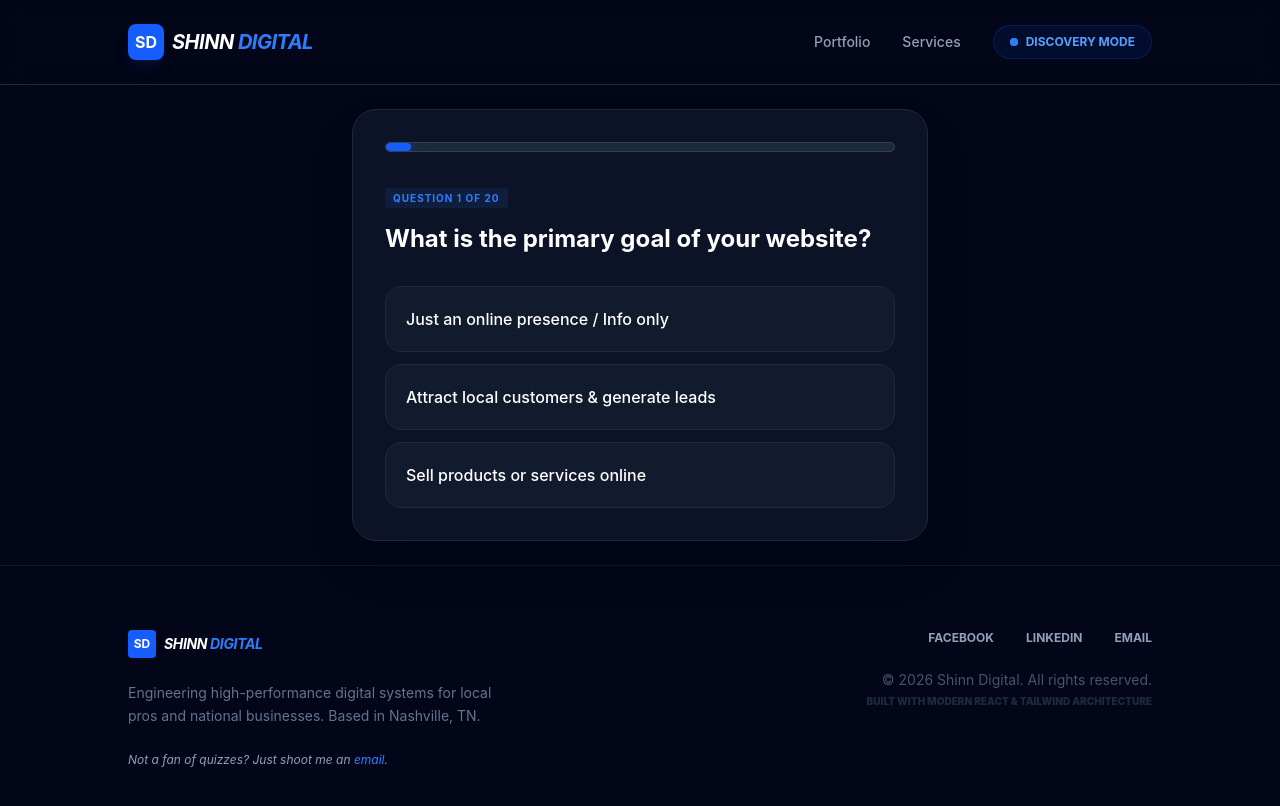
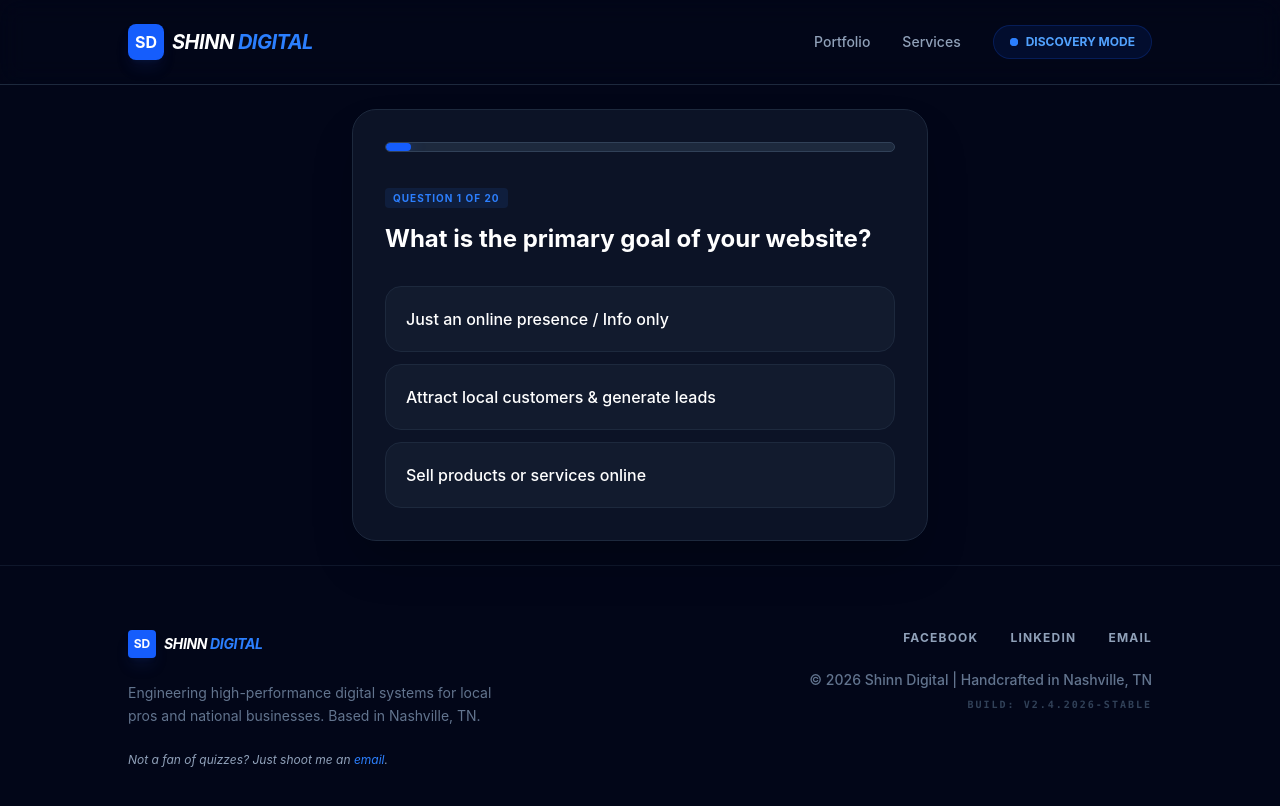
Before and after one commit to DShinn96/discovery-app, a React (Vite) app: page / in a window 1280 px wide. Shown: the top 806 px of the page. Built offline with nearby package versions, Linux system fonts and the light colour scheme.

Commit message:
Branding: Updated footer to handcrafted signature and stable build version

```diff
--- a/src/app.jsx
+++ b/src/app.jsx
@@ -305,7 +305,7 @@ function App() {
         <div className="max-w-5xl mx-auto flex flex-col md:flex-row justify-between items-start gap-12">
           <div className="max-w-sm text-left">
             <div className="flex items-center gap-2 mb-6">
-              <div className="w-7 h-7 bg-blue-600 rounded flex items-center justify-center text-xs font-bold text-white">
+              <div className="w-7 h-7 bg-blue-600 rounded flex items-center justify-center text-xs font-bold text-white shadow-lg shadow-blue-900/20">
                 SD
               </div>
               <span className="font-bold tracking-tight text-sm uppercase italic text-white">
@@ -334,31 +334,35 @@ function App() {
                 href="https://www.facebook.com/shinndigital"
                 target="_blank"
                 rel="noreferrer"
-                className="text-slate-400 hover:text-blue-400 transition-colors uppercase font-bold text-xs"
+                className="text-slate-400 hover:text-blue-400 transition-colors uppercase font-bold text-xs tracking-widest"
               >
                 Facebook
               </a>
               <a
-                href="https://www.linkedin.com/in/david-shinn1/"
+                href="https://www.linkedin.com/in/shinndigital"
                 target="_blank"
                 rel="noreferrer"
-                className="text-slate-400 hover:text-blue-400 transition-colors uppercase font-bold text-xs"
+                className="text-slate-400 hover:text-blue-400 transition-colors uppercase font-bold text-xs tracking-widest"
               >
                 LinkedIn
               </a>
               <a
                 href="mailto:shinn.digital@yahoo.com"
-                className="text-slate-400 hover:text-blue-400 transition-colors uppercase font-bold text-xs"
+                className="text-slate-400 hover:text-blue-400 transition-colors uppercase font-bold text-xs tracking-widest"
               >
                 Email
               </a>
             </div>
+
             <div className="md:text-right">
-              <p className="text-slate-600">
-                &copy; 2026 Shinn Digital. All rights reserved.
+              {/* UPDATED: Branding & Handcrafted Signature */}
+              <p className="text-slate-500 font-medium">
+                © 2026 Shinn Digital | Handcrafted in Nashville, TN
               </p>
-              <p className="text-slate-800 text-[10px] mt-1 uppercase font-black">
-                Built with Modern React & Tailwind Architecture
+
+              {/* UPDATED: Custom Build Version */}
+              <p className="text-slate-700 text-[10px] font-mono mt-2 tracking-[0.2em] uppercase font-bold">
+                Build: v2.4.2026-STABLE
               </p>
             </div>
           </div>
```
